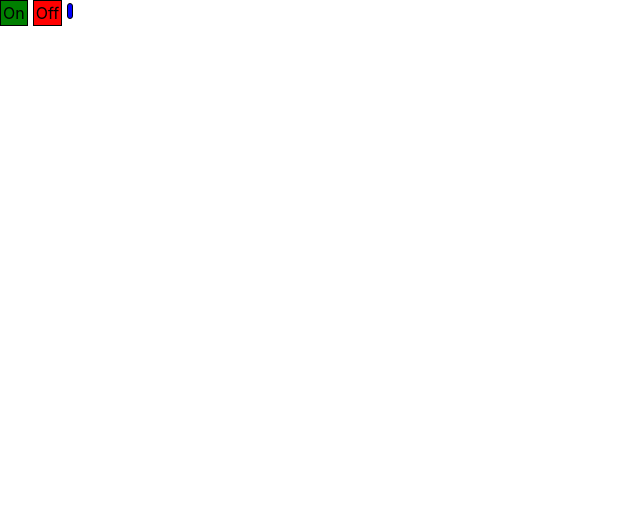
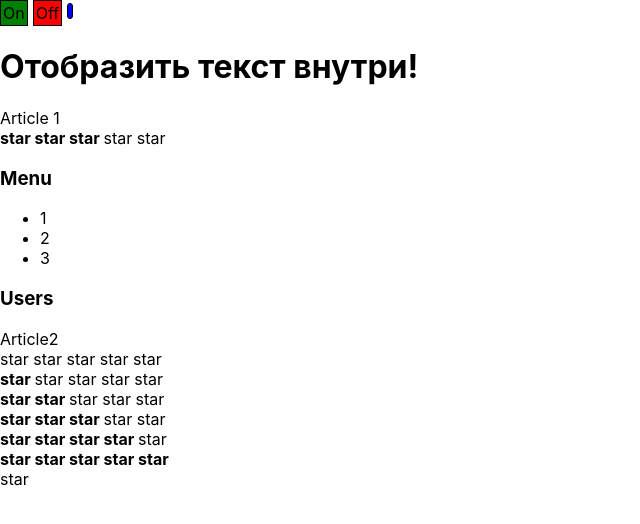
Before and after one commit to UlianaOr/React-cabzda, a React (Create React App) app: page / in a window 1280 px wide. Shown: the top 524 px of the page, without its empty margins (0-640 px from the left). Built offline with nearby package versions, Linux system fonts and the light colour scheme.

Commit message:
ancontroled

```diff
--- a/src/App.tsx
+++ b/src/App.tsx
@@ -15,7 +15,7 @@ function App(props: any) {
 
 
 
-        {/*<PageTitle title = {"Отобразить текст внутри!"}/>
+        <PageTitle title = {"Отобразить текст внутри!"}/>
         Article 1
         <Rating value ={3}/>
         <Accordion titleValue = {"Menu"} collapsed ={true}/>
@@ -27,7 +27,7 @@ function App(props: any) {
         <Rating value = {3}/>
         <Rating value = {4}/>
         <Rating value = {5}/>
-    <Star selected= {false}/>*/}
+    <Star selected= {false}/>
 
 
 
```
